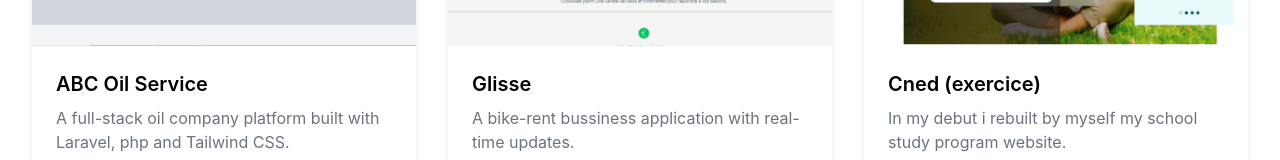
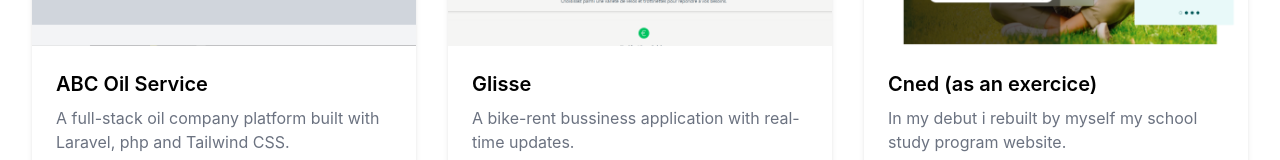
Before and after one commit to AMG218-ios/Portfolio-website, a Next.js app: page /projects in a window 1280 px wide. Shown: the part 494-654 px from the top of the page. Built offline with nearby package versions, Linux system fonts and the light colour scheme.

Commit message:
writing some notes

```diff
--- a/src/contents/projects.ts
+++ b/src/contents/projects.ts
@@ -19,7 +19,7 @@
         image: '/projects/GLISSE.png',
       },
       {
-        title: 'Cned (exercice)',
+        title: 'Cned (as an exercice)',
         description: 'In my debut i rebuilt by myself my school study program website.',
         technologies: ['HTML', 'Tailwind CSS'],
         githubLink: 'https://github.com',
```
